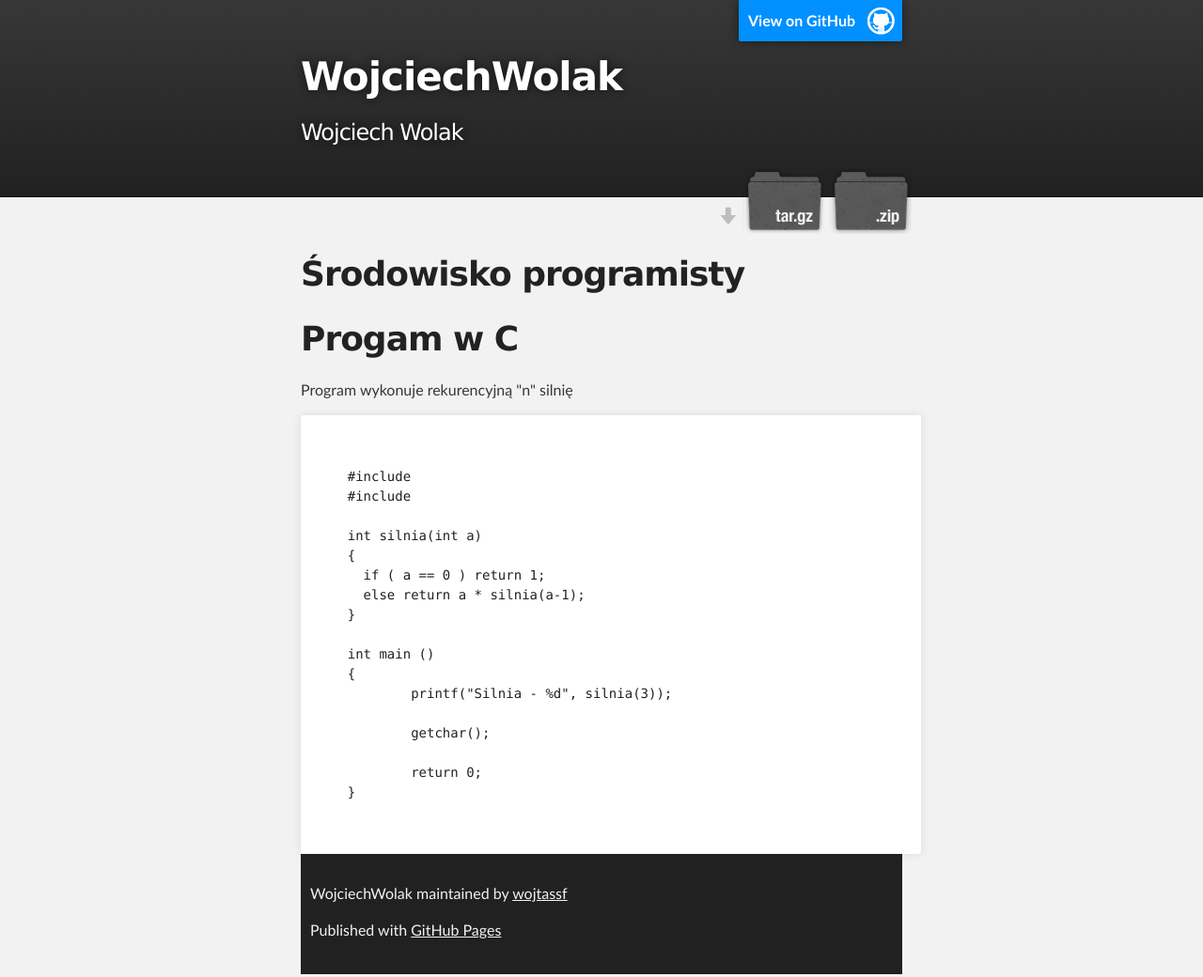
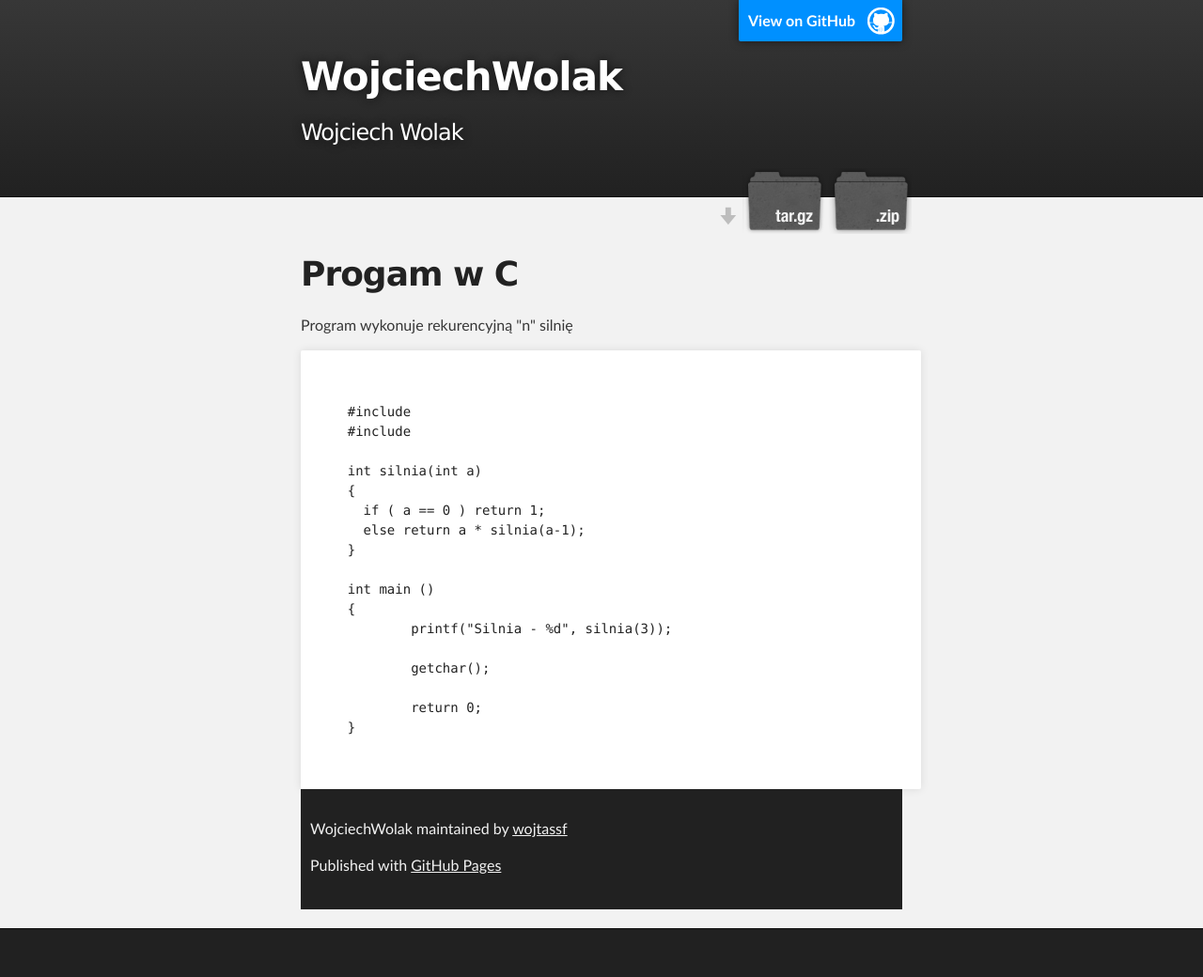
Before and after one commit to wojtassf/wojciechwolak, a plain HTML site: page index.html in a window 1280 px wide. Shown: the top 1040 px of the page at 94% size. After the commit the page ends 989 px from the top, so only its background shows below. Drawn offline with Linux system fonts and the light colour scheme.

Commit message:
Update index.html

```diff
--- a/index.html
+++ b/index.html
@@ -4,7 +4,7 @@
   <head>
     <meta charset='utf-8' />
     <meta http-equiv="X-UA-Compatible" content="chrome=1" />
-    <meta name="description" content="WojciechWolak : Wojciech Wolak" />
+    <meta name="description" content="Środowisko programisty : Wojciech Wolak" />
 
     <link rel="stylesheet" type="text/css" media="screen" href="stylesheets/stylesheet.css">
 
@@ -31,8 +31,6 @@
     <!-- MAIN CONTENT -->
     <div id="main_content_wrap" class="outer">
       <section id="main_content" class="inner">
-
-<p><h1>Środowisko programisty</h1></p>
 
 <p><h1>Progam w C</h1></p>
 <p>Program wykonuje rekurencyjną "n" silnię</p>
```
